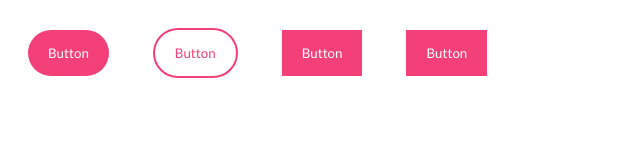
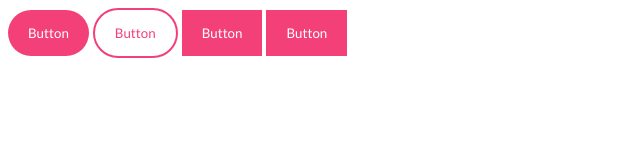
Before and after one commit to vtay1or/product_book_page, a plain HTML site: page button/button.html in a window 1280 px wide. Shown: the whole page, without its empty margins (0-640 px from the left). Drawn offline with Linux system fonts and the light colour scheme.

Commit message:
update buttons

```diff
--- a/button/button.css
+++ b/button/button.css
@@ -1,6 +1,4 @@
-button {
-    margin: 20px;
-}
+
 /* button one */
 .style-one {
 background-color: #f34079;
```
